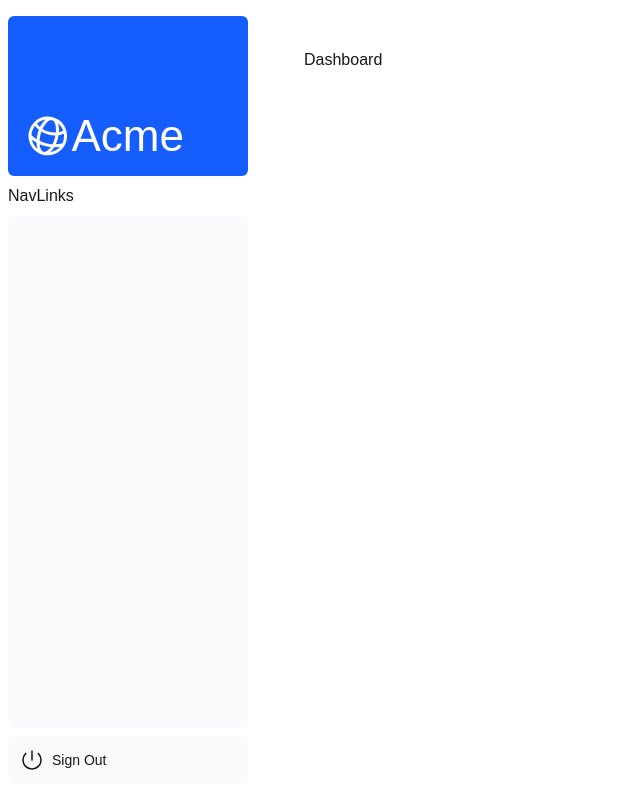
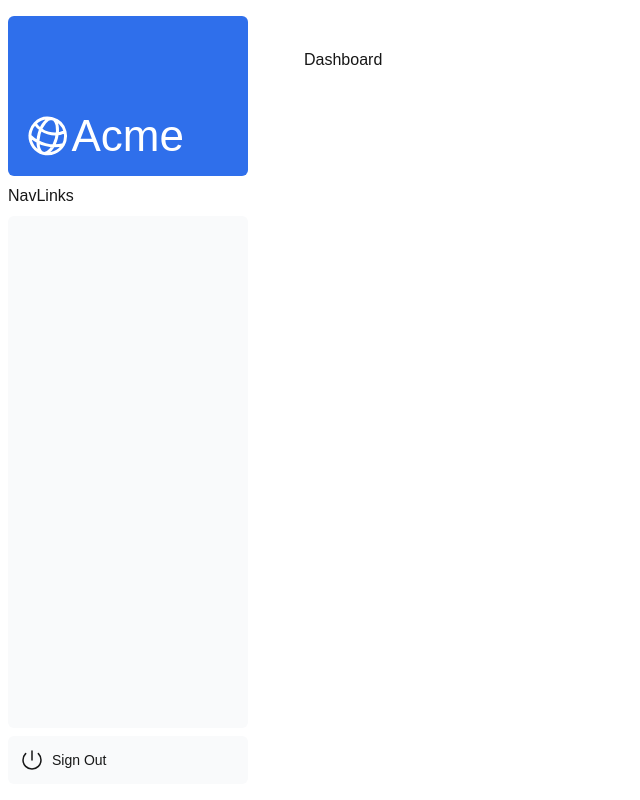
Before and after one commit to syedalihussain/parts-tracking-system, a Next.js app: page /dashboard in a window 1280 px wide. Shown: the whole page, without its empty margins (0-640 px from the left). Built offline with nearby package versions, Linux system fonts and the light colour scheme; a web font is replaced by a local one.

Commit message:
style(tailwind): fix tailwind config

```diff
--- a/src/app/globals.css
+++ b/src/app/globals.css
@@ -1,3 +1,4 @@
+@config "./../../tailwind.config.ts";
 @import 'tailwindcss';
 
 :root {
--- a/tailwind.config.ts
+++ b/tailwind.config.ts
@@ -13,9 +13,9 @@ const config: Config = {
       },
       colors: {
         blue: {
-          400: '#FF0000',
-          500: '#FF0000',
-          600: '#FF0000',
+          400: '#2589FE',
+          500: '#0070F3',
+          600: '#2F6FEB',
         },
       },
     },
```
